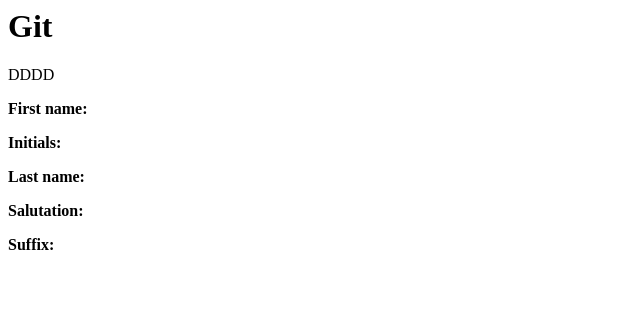
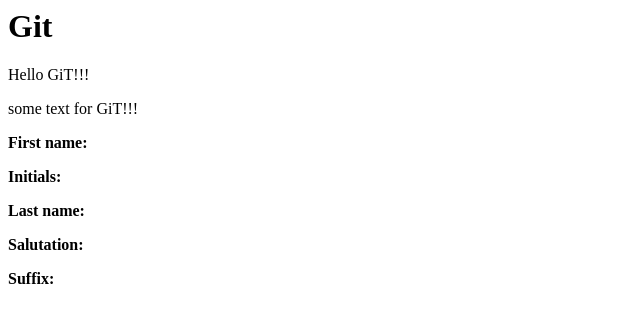
Before and after one commit to mnezhurin/site, a plain HTML site: page index.html in a window 1280 px wide. Shown: the whole page, without its empty margins (0-640 px from the left). Drawn offline with Linux system fonts and the light colour scheme.

Commit message:
second commit

```diff
--- a/index.html
+++ b/index.html
@@ -1,9 +1,11 @@
 <html>
 <head>
+<link href="css/style.css">
 </head>
 <body>
 <h1>Git</h1>
-<p>DDDD</p>
+<p>Hello GiT!!!</p>
+<p>some text for GiT!!!</p>
 <p><strong>First name: </strong><span id="fname"></span></p>
 <p><strong>Initials: </strong><span id="initial"></span></p>
 <p><strong>Last name: </strong><span id="lname"></span></p>
```
